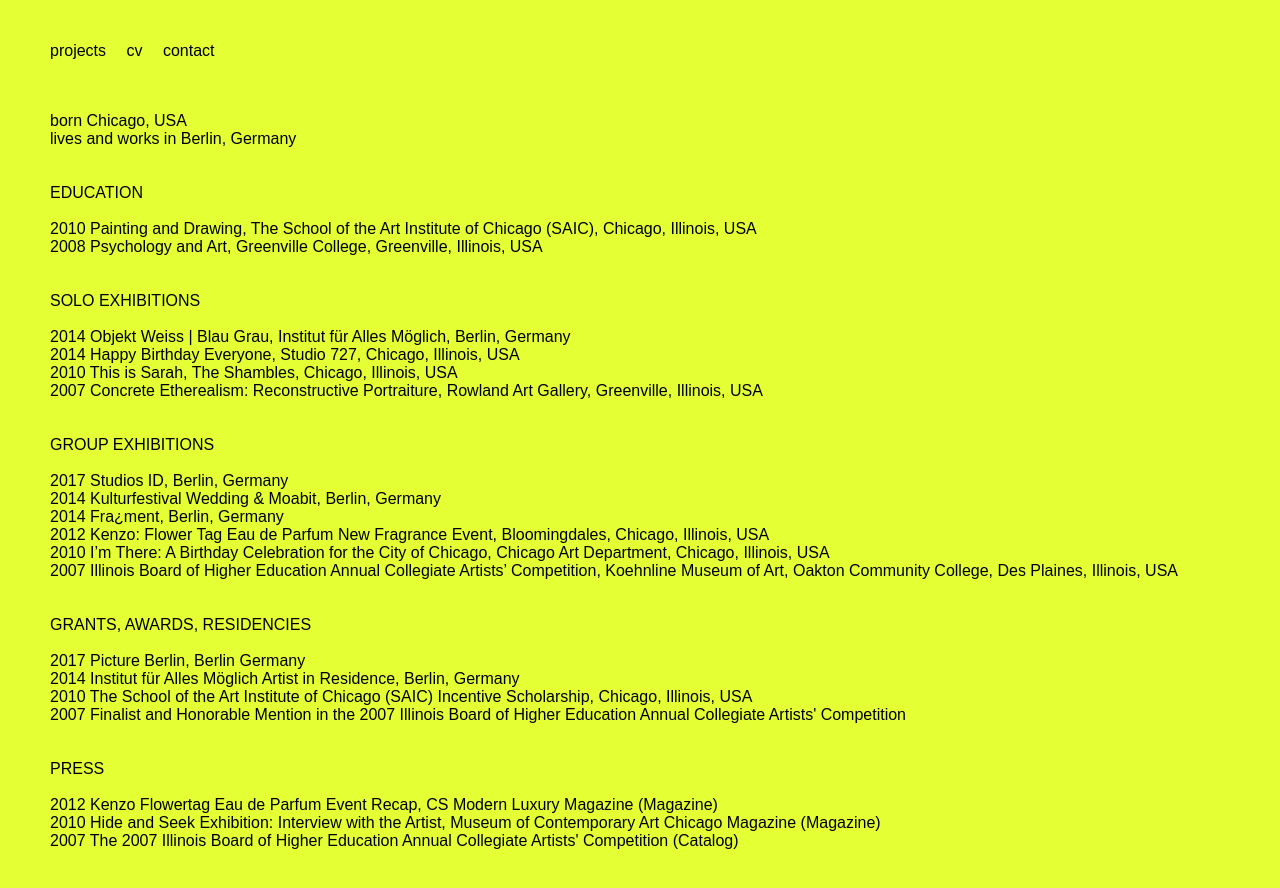
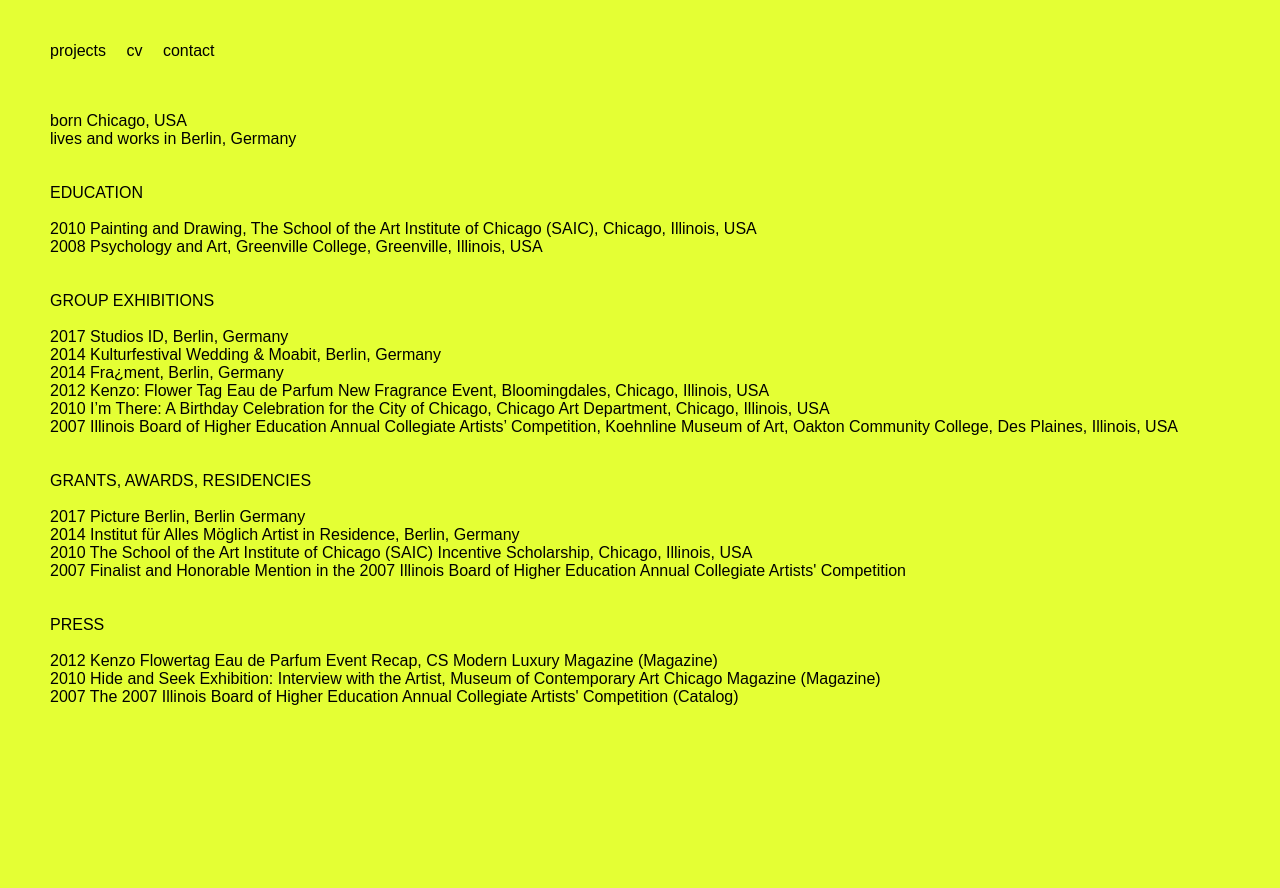
Before and after one commit to jankcious/jankcious.github.io, a plain HTML site: page cv.html in a window 1280 px wide. After the commit the page ends 800 px from the top, so only its background shows below. Drawn offline with Linux system fonts and the light colour scheme.

Commit message:
removing solo exhibitions from cv

```diff
--- a/cv.html
+++ b/cv.html
@@ -20,16 +20,8 @@ EDUCATION<br>
  <br>
 2010 Painting and Drawing, The School of the Art Institute of Chicago (SAIC), Chicago, Illinois, USA<br>
 2008 Psychology and Art, Greenville College, Greenville, Illinois, USA<br>
- <br>
- <br>
-SOLO EXHIBITIONS <br>
- <br>
-2014 Objekt Weiss | Blau Grau, Institut für Alles Möglich, Berlin, Germany<br>
-2014 Happy Birthday Everyone, Studio 727, Chicago, Illinois, USA<br>
-2010 This is Sarah, The Shambles, Chicago, Illinois, USA<br>
-2007 Concrete Etherealism: Reconstructive Portraiture, Rowland Art Gallery, Greenville, Illinois, USA<br>
- <br>
- <br>
+<br>
+<br>
 GROUP EXHIBITIONS<br>
 <br>
 2017 Studios ID, Berlin, Germany<br>
```
